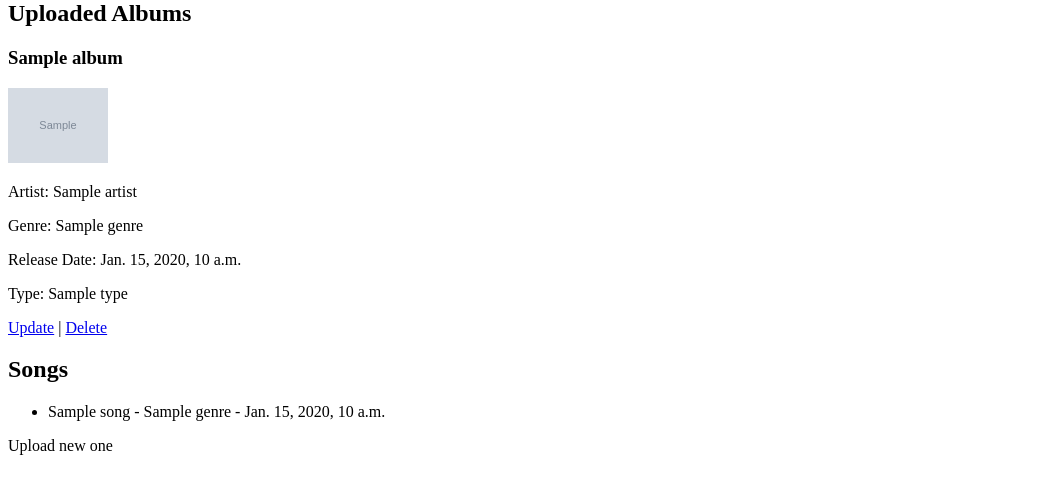
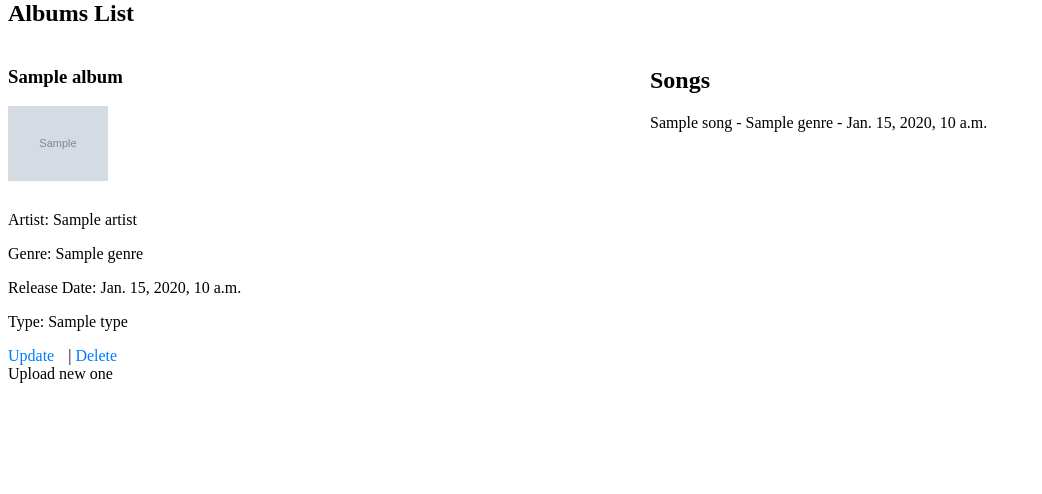
Before and after one commit to Weetabicx/django_project, a Django app: template musicbox/templates/album/albums_list.html in a window 1280 px wide. Shown: the part 20-514 px from the top of the page, without its empty margins (0-1042 px from the left). Run offline with Django 3.2, Linux system fonts and the light colour scheme; the template is opened without the code that fills it: most values are stand-ins (such as "Sample title", 1, 10 or a date in 2020); grey boxes marked "Sample" are stand-in pictures.

Commit message:
change for static

```diff
--- a/musicbox/album/urls.py
+++ b/musicbox/album/urls.py
@@ -5,6 +5,7 @@ from django.conf import settings
 
 urlpatterns = [
                   path('', albums_list, name='albums_list'),
+                  path('ablums_list',  albums_list, name='albums_list'),
                   path('upload_album/', upload_album, name='upload_album'),
                   path('album/<int:id>/update/', album_update, name='album_update'),
                   path('album/<int:id>/delete/', album_delete, name='album_delete'),
--- a/musicbox/musicbox/settings.py
+++ b/musicbox/musicbox/settings.py
@@ -17,7 +17,7 @@ BASE_DIR = Path(__file__).resolve().parent.parent
 
 TEMPLATE_DIR = os.path.join(BASE_DIR, 'templates')
 
-STATIC_DIR = os.path.join(TEMPLATE_DIR, 'static')
+STATIC_DIR = os.path.join(BASE_DIR, 'static')
 
 MEDIA_DIR = os.path.join(BASE_DIR, 'media')
 
@@ -125,7 +125,7 @@ USE_TZ = True
 # https://docs.djangoproject.com/en/5.0/howto/static-files/
 
 STATIC_URL = '/static/'
-
+STATICFILES_DIRS = [STATIC_DIR,]
 # Default primary key field type
 # https://docs.djangoproject.com/en/5.0/ref/settings/#default-auto-field
 
--- /dev/null
+++ b/musicbox/static/albums_list.css
@@ -0,0 +1,46 @@
+.album-container {
+    display: flex;
+     min-width: 600px;
+    flex-wrap: nowrap;
+}
+
+
+.album-info {
+    flex: 1;
+    margin-right: 20px;
+}
+
+
+.album-info img {
+    max-width: 100%;
+    height: auto;
+    margin-bottom: 10px;
+}
+
+
+.songs-list {
+    flex: 1;
+}
+
+
+.songs-list ul {
+    list-style-type: none;
+    padding: 0;
+}
+
+
+.songs-list li {
+    margin-bottom: 5px;
+}
+
+
+.album-info a, .songs-list a {
+    text-decoration: none;
+    color: #007bff;
+    margin-right: 10px;
+}
+
+
+.album-info a:hover, .songs-list a:hover {
+    text-decoration: underline;
+}
--- a/musicbox/templates/album/albums_list.html
+++ b/musicbox/templates/album/albums_list.html
@@ -1,9 +1,12 @@
 {% extends 'base.html' %}
 {% load static %}
-<link rel="stylesheet" href="{% static 'albums_list.css' %}" type="text/css">
+{% block title %}Albums List{% endblock %}
+{% block styles %}
+      <link rel="stylesheet" href="{% static 'albums_list.css' %}">
+{% endblock %}
 
 {% block content %}
-  <h2>Uploaded Albums</h2>
+  <h2>Albums List</h2>
   <div class="albums-list">
     {% for album in albums %}
       <!-- Begin .album-container wrapper for each album -->
```
Also changed, not shown: musicbox/templates/static/albums_list.css (deleted, +0 -48 lines), musicbox/static/delete_song.js (renamed from musicbox/templates/static/delete_song.js), musicbox/static/song_list.css (renamed from musicbox/templates/static/song_list.css).
